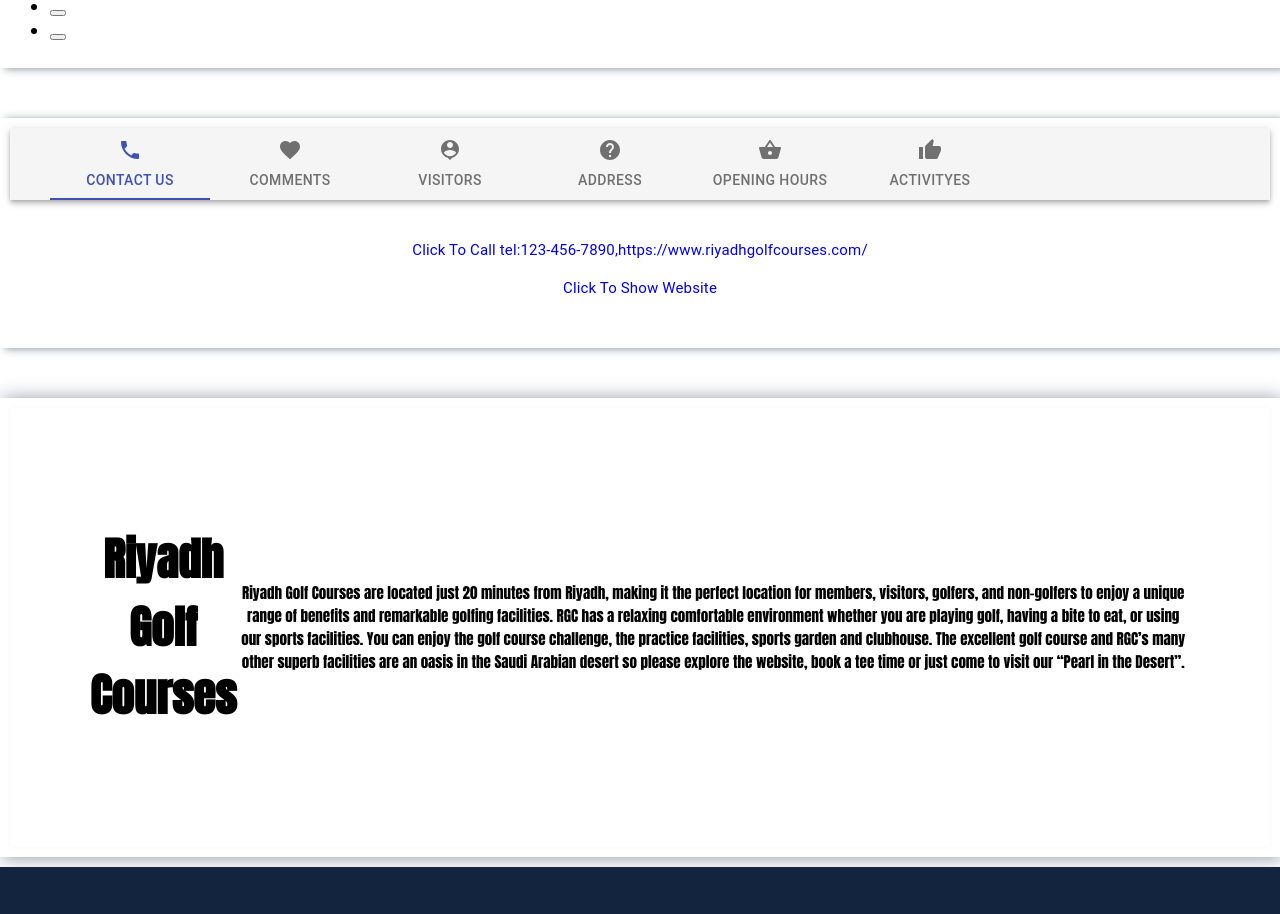
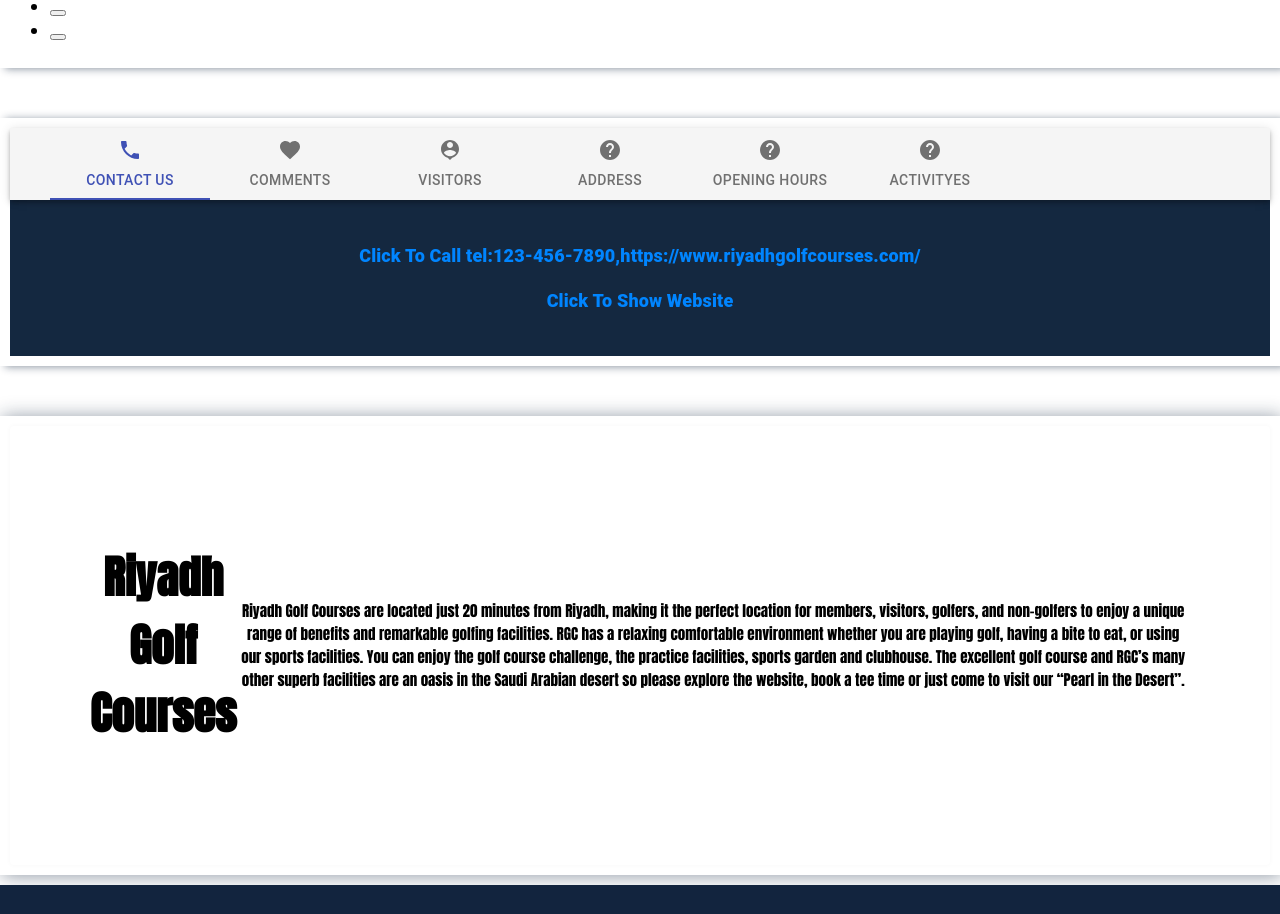
Before and after one commit to NawaafAlmansour/sport-for-fun, a React (Create React App) app in the folder sport-for-fun-app/: page /#/Information/1/1 in a window 1280 px wide. Shown: the part 2680-3594 px from the top of the page. Built offline with nearby package versions, Linux system fonts and the light colour scheme.

Commit message:
desigh fix

```diff
--- a/sport-for-fun-app/src/Components/HomePage/CityDB.json
+++ b/sport-for-fun-app/src/Components/HomePage/CityDB.json
@@ -209,7 +209,8 @@
           "contact": "0114812200",
           "comments":"Enjoyable horse riding with kids",
           "visitors":["Kids","Adults"],
-          "address":["P.O. Box 84329","Riyadh 11671","Kingdom of Saudi Arabia"],        "addressLink":"https://goo.gl/maps/APxqhg6MxWFqhTLq9",
+          "address":["P.O. Box 84329","Riyadh 11671","Kingdom of Saudi Arabia"],
+         "addressLink":"https://goo.gl/maps/APxqhg6MxWFqhTLq9",
           "openingHours":"8AM,8PM",
           "activities":"Horse riding"
           },
@@ -225,7 +226,8 @@
           "contact": "0114812240",
           "comments":"Good place for table tennis and other indoor stuff.",
           "visitors":["Kids","Adults"],
-          "address":["P.O. Box 84329","Riyadh 11671","Kingdom of Saudi Arabia"],        "addressLink":"https://goo.gl/maps/APxqhg6MxWFqhTLq9",
+          "address":["P.O. Box 84329","Riyadh 11671","Kingdom of Saudi Arabia"],
+          "addressLink":"https://goo.gl/maps/APxqhg6MxWFqhTLq9",
           "openingHours":"8AM,8PM",
           "activities":"Table Tennis"
           },
--- a/sport-for-fun-app/src/Components/Information.jsx
+++ b/sport-for-fun-app/src/Components/Information.jsx
@@ -25,6 +25,7 @@ import * as cinter from  "./HomePage/CityDB.json";
        comments:undefined,
        visitors:undefined,
        address:undefined,
+       addressLink:undefined,
        openingHours:undefined,
        activities:undefined,
        BannerImg: undefined,
@@ -44,6 +45,7 @@ componentDidMount() {
     comments:cinter.default.cities[this.props.match.params.city].centers[this.state.id -1].comments,
     visitors:cinter.default.cities[this.props.match.params.city].centers[this.state.id -1].visitors,
     address:cinter.default.cities[this.props.match.params.city].centers[this.state.id -1].address,
+    addressLink:cinter.default.cities[this.props.match.params.city].centers[this.state.id -1].addressLink,
     openingHours:cinter.default.cities[this.props.match.params.city].centers[this.state.id -1].openingHours,
     activities:cinter.default.cities[this.props.match.params.city].centers[this.state.id -1].activities,
     BannerImg:cinter.default.cities[this.props.match.params.city].centers[this.state.id -1].BannerImg,
@@ -73,6 +75,7 @@ componentDidMount() {
              address={this.state.address}
              openingHours={this.state.openingHours}
              activities={this.state.activities}
+             addressLink={this.state.addressLink}
 
              />
           </div>
--- a/sport-for-fun-app/src/Components/Information/Details.jsx
+++ b/sport-for-fun-app/src/Components/Information/Details.jsx
@@ -13,7 +13,7 @@ import ThumbDown from '@material-ui/icons/ThumbDown';
 import ThumbUp from '@material-ui/icons/ThumbUp';
 import Typography from '@material-ui/core/Typography';
 import Box from '@material-ui/core/Box';
-
+import './Details.scss';
 function TabPanel(props) {
   const { children, value, index, ...other } = props;
 
@@ -48,7 +48,9 @@ const useStyles = makeStyles(theme => ({
   root: {
     flexGrow: 1,
     width: '100%',
-    backgroundColor: theme.palette.background.paper,
+    backgroundColor: `#142840`,
+
+    // backgroundColor: theme.palette.background.paper,
   },
 }));
 
@@ -61,6 +63,7 @@ export default function Details(props) {
   }
 
   return (
+    <div className="Details">
     <div className={classes.root}>
       <AppBar position="static" color="default">
         <Tabs
@@ -76,8 +79,8 @@ export default function Details(props) {
           <Tab label="Comments" icon={<FavoriteIcon />} {...a11yProps(2)} />
           <Tab label="Visitors" icon={<PersonPinIcon />} {...a11yProps(3)} />
           <Tab label="Address" icon={<HelpIcon />} {...a11yProps(4)} />
-            <Tab label="Opening Hours" icon={<ShoppingBasket />} {...a11yProps(4)} />
-          <Tab label="Activityes" icon={<ThumbUp />} {...a11yProps(6)} />
+            <Tab label="Opening Hours"icon={<HelpIcon />}   {...a11yProps(4)} />
+          <Tab label="Activityes" icon={<HelpIcon />}  {...a11yProps(6)} />
 
         </Tabs>
       </AppBar>
@@ -97,6 +100,8 @@ export default function Details(props) {
       </TabPanel>
       <TabPanel value={value} index={3}>
            <p> {props.address} </p>
+            <p>  <a href={props.addressLink}> addressLink </a> </p>
+
 
       </TabPanel>
       <TabPanel value={value} index={4}>
@@ -107,5 +112,6 @@ export default function Details(props) {
       </TabPanel>
 
     </div>
+    </div>
   );
 }
--- /dev/null
+++ b/sport-for-fun-app/src/Components/Information/Details.scss
@@ -0,0 +1,14 @@
+.Details a{
+  text-decoration: none;
+  text-align: center;
+  color: #0085ff;
+  font-weight: 800;
+
+
+}
+
+.Details p{
+  color: #e3e3e3;
+  font-size: 18px;
+  font-weight: 800;
+}
```
